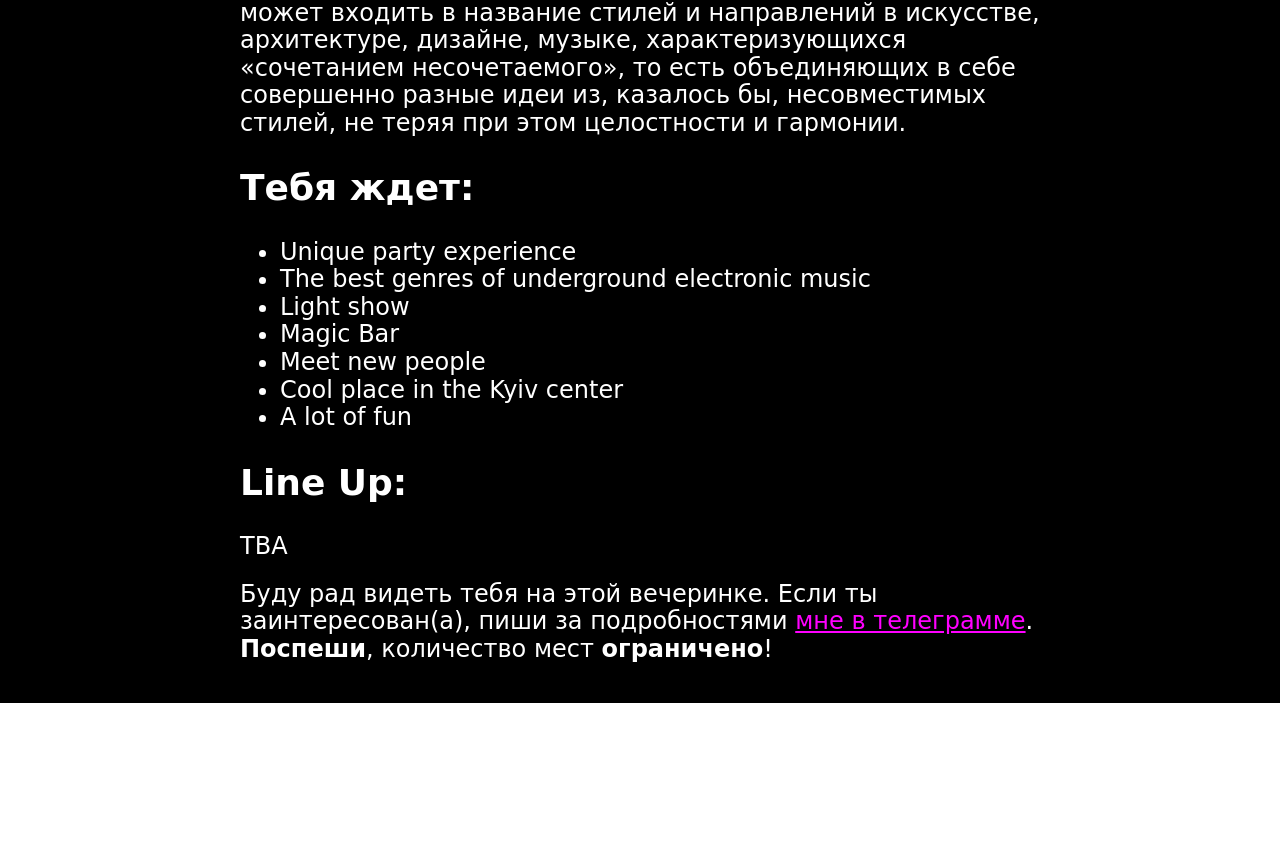
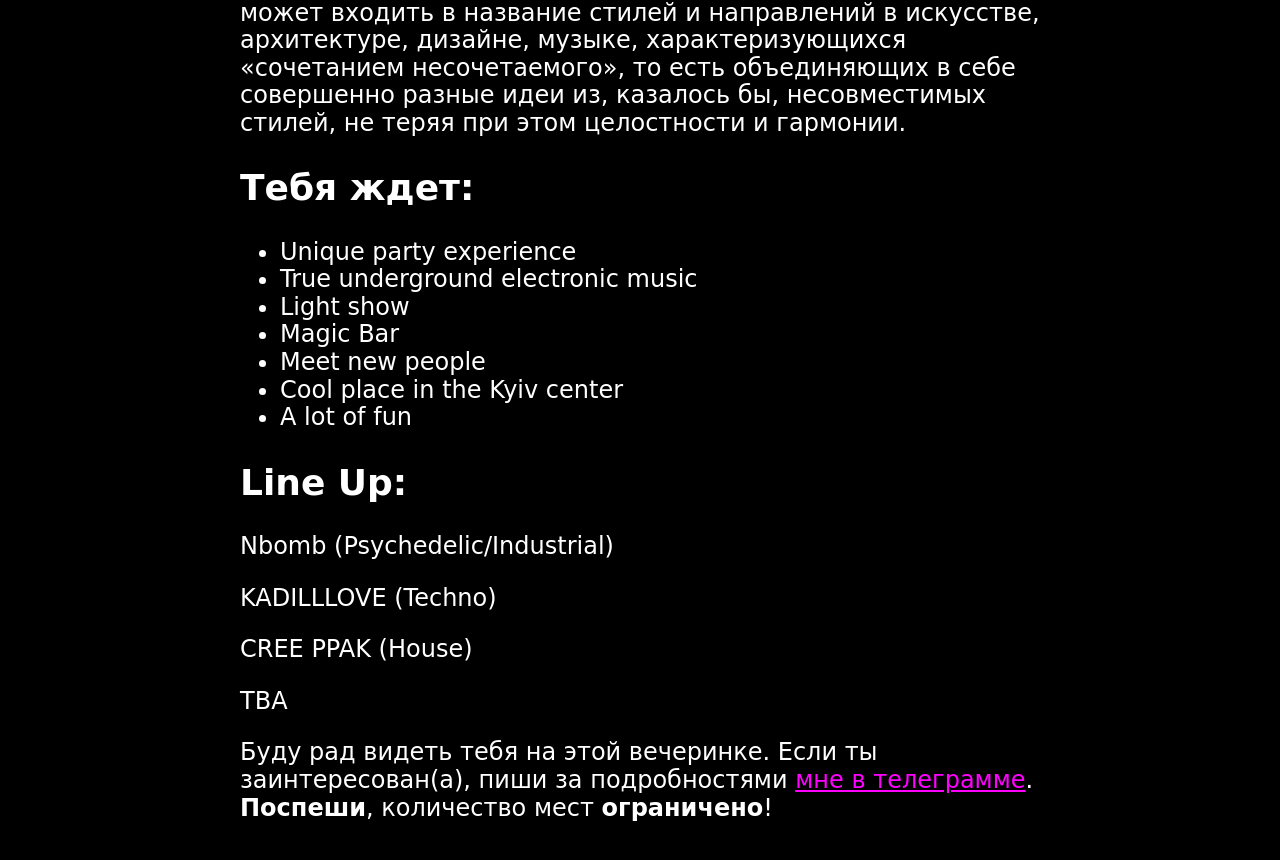
Before and after one commit to xLEWKANx/lewkan.fun, a React app: page / in a window 1280 px wide. Shown: the part 868-1728 px from the top of the page. Before the commit the page ends 1571 px from the top, so only its background shows below. Built offline with nearby package versions, Linux system fonts and the light colour scheme.

Commit message:
Add lineup

```diff
--- a/src/App.js
+++ b/src/App.js
@@ -163,7 +163,7 @@ const App = () => {
 					<h2>Тебя ждет:</h2>
 					<ul>
 						<li>Unique party experience</li>
-						<li>The best genres of underground electronic music</li>
+						<li>True underground electronic music</li>
 						<li>Light show</li>
 						<li>Magic Bar</li>
 						<li>Meet new people</li>
@@ -173,7 +173,10 @@ const App = () => {
 				</Text>
 				<Text>
 					<h2>Line Up:</h2>
-					TBA
+					<p>Nbomb (Psychedelic/Industrial)</p>
+					<p>KADILLLOVE (Techno)</p>
+					<p>CREE PPAK (House)</p>
+					<p>TBA</p>
 				</Text>
 				<Text>
 					Буду рад видеть тебя на этой вечеринке. Если ты заинтересован(а), пиши
```
